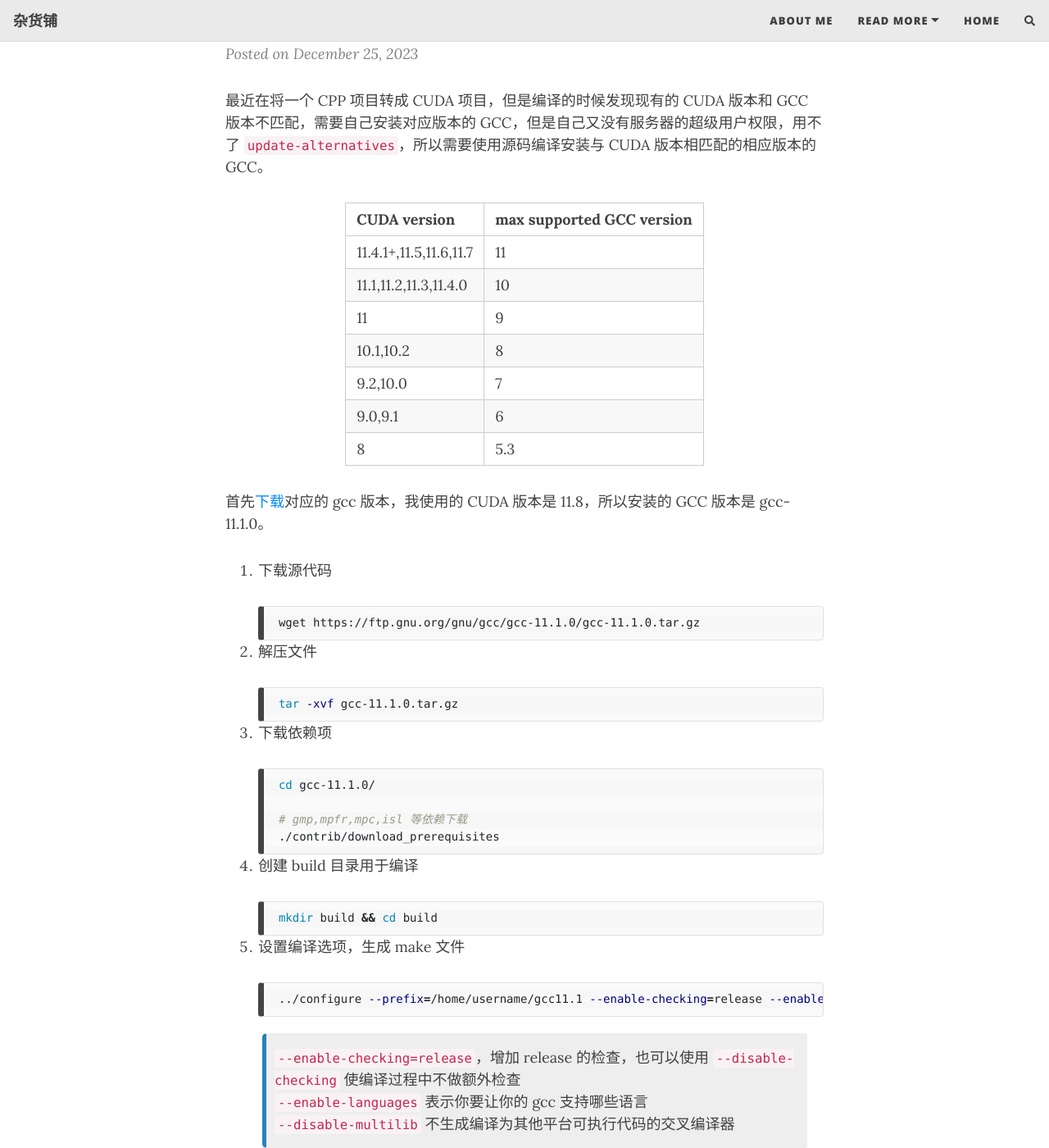
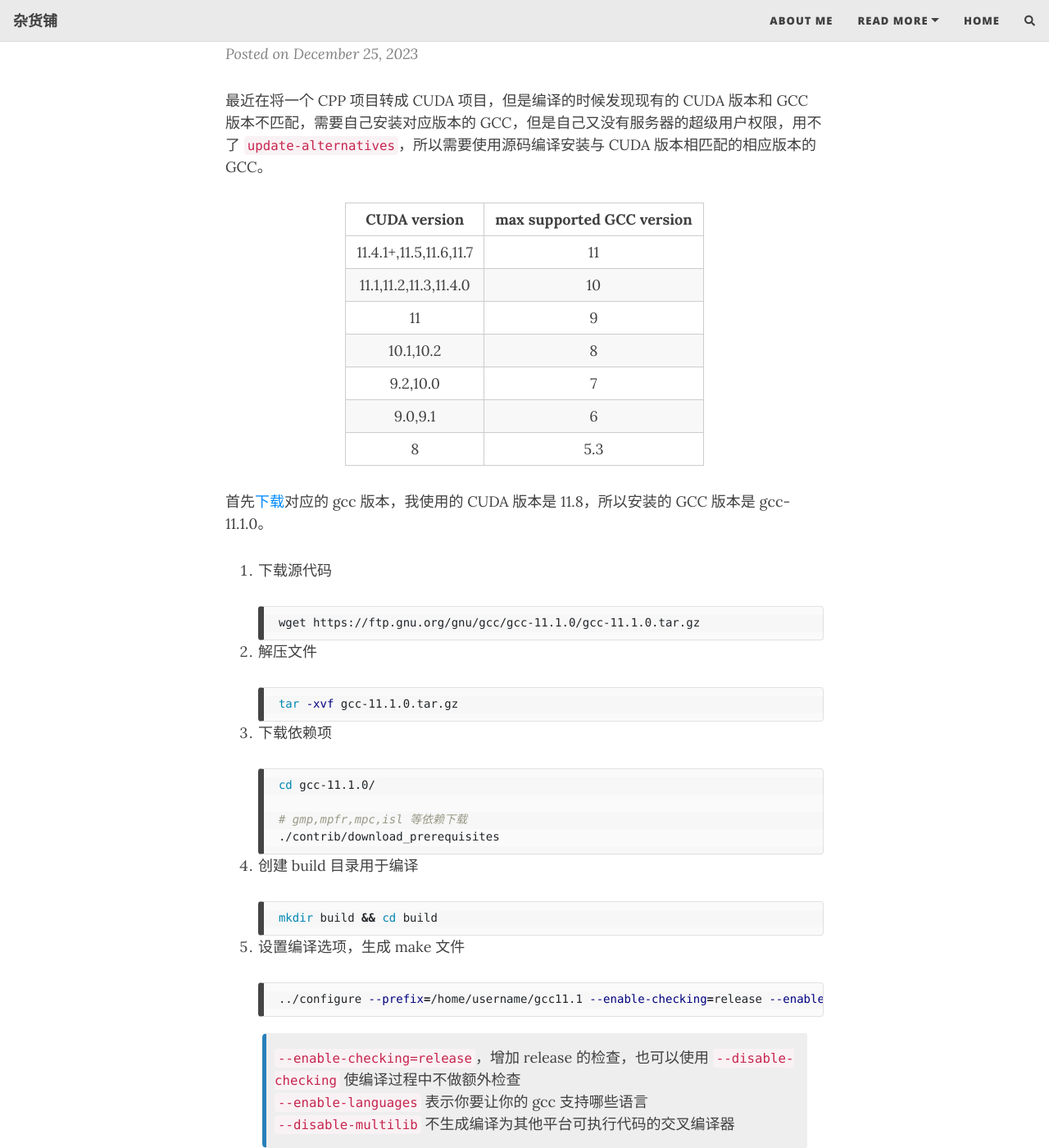
Before and after one commit to Hyaloid/Hyaloid.github.io, a Jekyll site: the page built from _posts/2023-12-25-gcc-install.md, in a window 1280 px wide and 1400 px high, scrolled down 220 px. Shown: the whole window at 82% size. Built offline with Jekyll 4.4.1, drawn with Linux system fonts in a browser that asks for light colours; nearby versions of some CDN libraries; comment, search, counter and statistics services are not loaded.

Commit message:
update table style

```diff
--- a/assets/css/beautifuljekyll.css
+++ b/assets/css/beautifuljekyll.css
@@ -857,13 +857,13 @@ table tr:nth-child(2n) {
 table tr th {
   font-weight: bold;
   border: 1px solid #cccccc;
-  text-align: left;
+  text-align: center;
   margin: 0;
   padding: 0.375rem 0.8125rem;
 }
 table tr td {
   border: 1px solid #cccccc;
-  text-align: left;
+  text-align: center;
   margin: 0;
   padding: 0.375rem 0.8125rem;
 }
```
